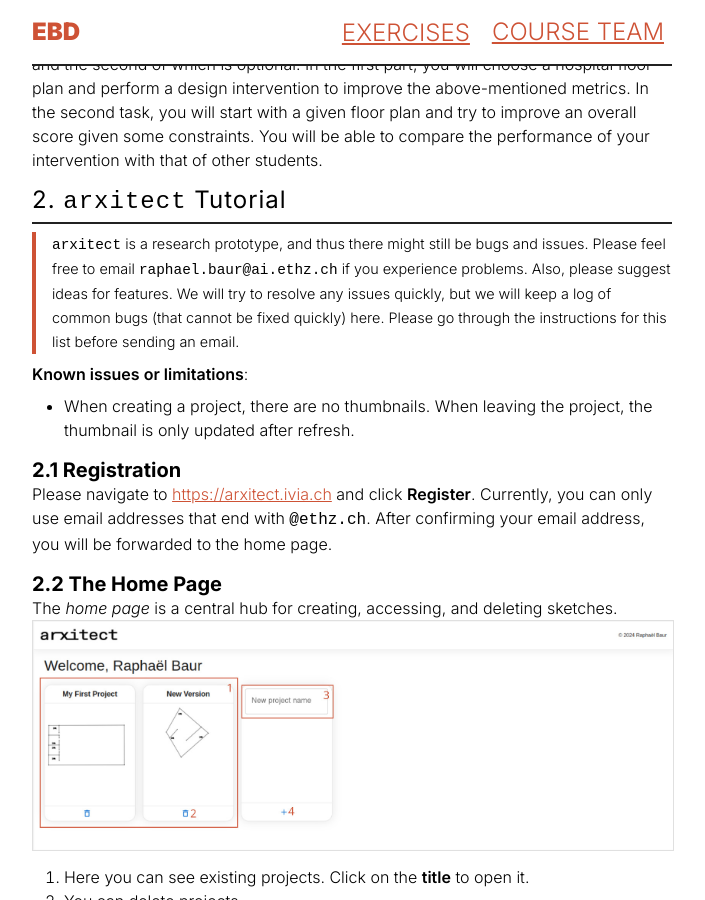
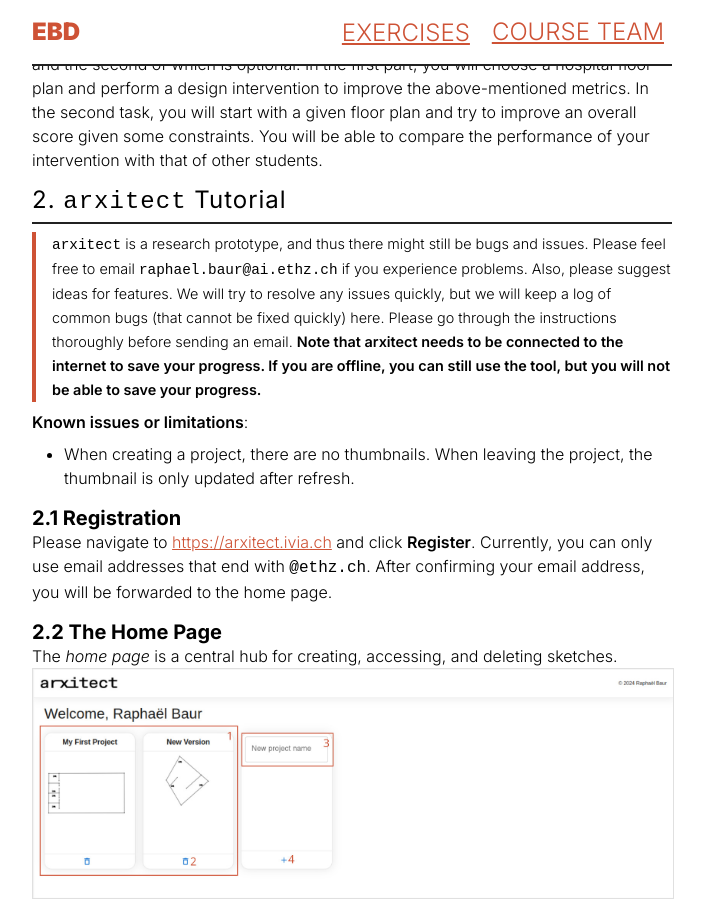
Before and after one commit to rabaur/ebd-website-jekyll, a Jekyll site: the page built from _exercises/exercise2.md, in a window 1280 px wide and 900 px high, scrolled down 892 px. Shown: the whole window, without its empty margins (288-993 px from the left). Built offline with Jekyll 4.4.1, drawn with Linux system fonts in a browser that asks for light colours.

Commit message:
added warning for internet connectino

```diff
--- a/_exercises/exercise2.md
+++ b/_exercises/exercise2.md
@@ -32,7 +32,7 @@ In this task, you will use [arxitect](https://arxitect.ivia.ch), a research prot
 
 ## 2. `arxitect` Tutorial
 
-> `arxitect` is a research prototype, and thus there might still be bugs and issues. Please feel free to email `raphael.baur@ai.ethz.ch` if you experience problems. Also, please suggest ideas for features. We will try to resolve any issues quickly, but we will keep a log of common bugs (that cannot be fixed quickly) here. Please go through the instructions for this list before sending an email.
+> `arxitect` is a research prototype, and thus there might still be bugs and issues. Please feel free to email `raphael.baur@ai.ethz.ch` if you experience problems. Also, please suggest ideas for features. We will try to resolve any issues quickly, but we will keep a log of common bugs (that cannot be fixed quickly) here. Please go through the instructions thoroughly before sending an email. **Note that arxitect needs to be connected to the internet to save your progress. If you are offline, you can still use the tool, but you will not be able to save your progress.**
 
 **Known issues or limitations**:
 - When creating a project, there are no thumbnails. When leaving the project, the thumbnail is only updated after refresh.
```
